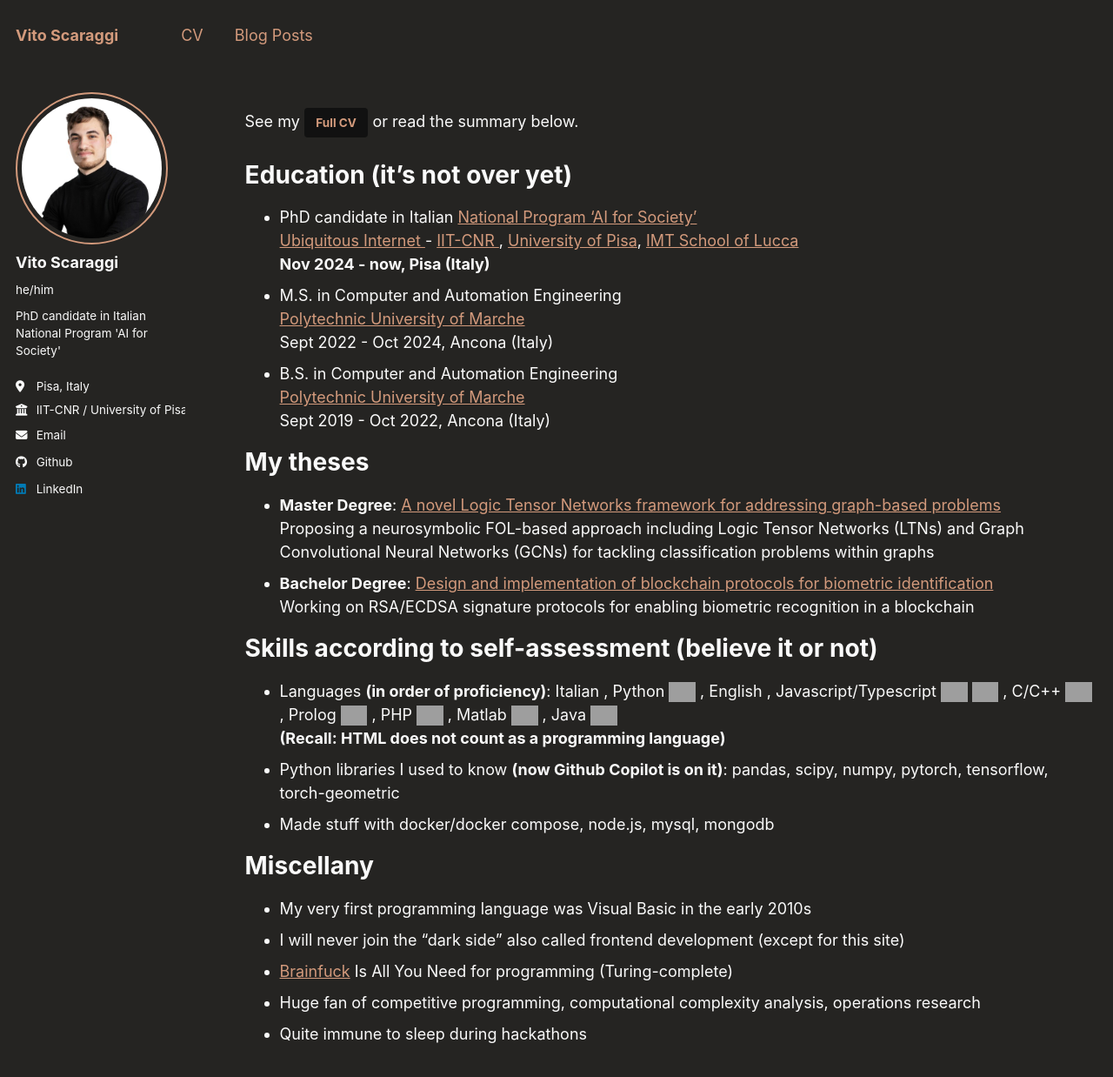
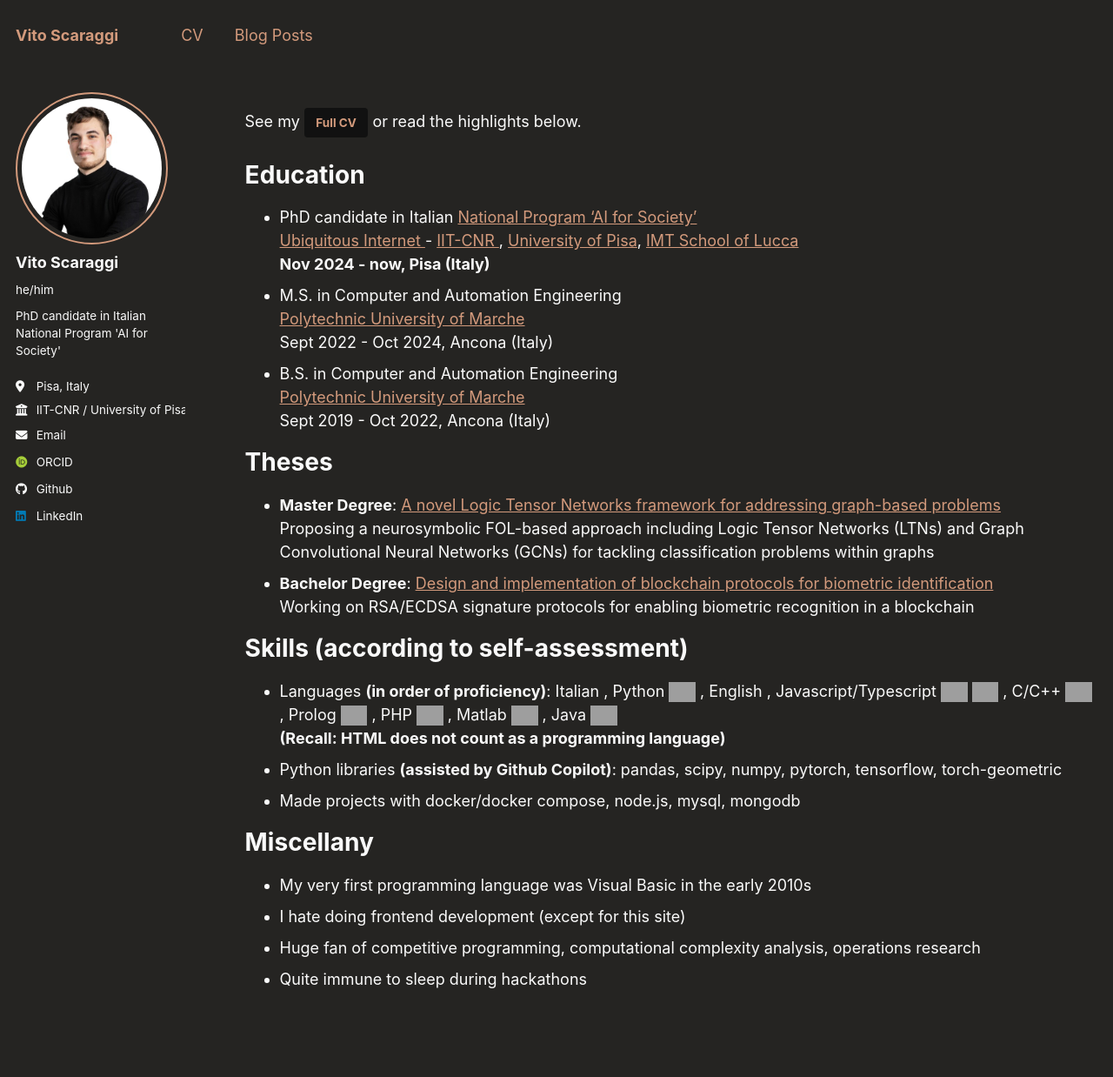
Before and after one commit to devitoska/devitoska.github.io, a Jekyll site: the page built from _pages/cv.md, in a window 1280 px wide and 1400 px high. Shown: the top 1238 px of the window at 87% size. Built offline with Jekyll 4.4.1, drawn with Linux system fonts in a browser that asks for light colours; some web fonts are replaced; a style sheet for code colours, icons or effects is not loaded; grey boxes are pictures that could not be loaded.

Commit message:
update july 31 25

```diff
--- a/_config.yml
+++ b/_config.yml
@@ -28,13 +28,13 @@ author:
   location         : "Pisa, Italy"
   employer         : "IIT-CNR / University of Pisa"
   uri              : # URL
-  email            : "vito.scaraggi@iit.cnr.it"
+  email            : "v.scaraggi@studenti.unipi.it"
 
   # Academic websites
   arxiv            : # URL - Update with the correct link to your profile
   googlescholar    : #"https://scholar.google.com/citations?user=PS_CX0AAAAAJ"
   impactstory      : # URL
-  orcid            : #"http://orcid.org/yourorcidurl"
+  orcid            : "https://orcid.org/0009-0002-9243-0309"
   semantic         : # URL
   pubmed           : #"https://www.ncbi.nlm.nih.gov/pubmed/?term=john+snow"
   researchgate     : # URL
--- a/_pages/cv.md
+++ b/_pages/cv.md
@@ -9,9 +9,9 @@ redirect_from:
 
 {% include base_path %}
 
-See my <a class = "btn btn--inverse" style = "text-decoration:none" href = "/files/cv_vito_scaraggi.pdf">Full CV</a> or read the summary below.
+See my <a class = "btn btn--inverse" style = "text-decoration:none" href = "/files/cv_vito_scaraggi.pdf">Full CV</a> or read the highlights below.
 
-Education (it's not over yet)
+Education
 ======
 * PhD candidate in Italian <a href = "https://phd-ai-society.di.unipi.it/en/">National Program 'AI for Society'</a>
 <br> <a href = "https://ui.iit.cnr.it/en/"> Ubiquitous Internet </a> - <a href = "https://www.iit.cnr.it/en/"> IIT-CNR </a>, <a href = "https://www.unipi.it/index.php/english"> University of Pisa</a>, <a href = "https://www.imtlucca.it/en">IMT School of Lucca</a>
@@ -23,14 +23,14 @@ Education (it's not over yet)
 <br> <a href = "https://www.univpm.it/Entra/Universita_Politecnica_delle_Marche_Home/L/1"> Polytechnic University of Marche </a>
 <br> Sept 2019 - Oct 2022, Ancona (Italy)
 
-My theses
+Theses
 ======
 * <b>Master Degree</b>: <a href = "https://tesi.univpm.it/handle/20.500.12075/19225">A novel Logic Tensor Networks framework for addressing graph-based problems</a>
 <br> Proposing a neurosymbolic FOL-based approach including Logic Tensor Networks (LTNs) and Graph Convolutional Neural Networks (GCNs) for tackling classification problems within graphs
 * <b>Bachelor Degree</b>: <a href = "https://tesi.univpm.it/handle/20.500.12075/10904">Design and implementation of blockchain protocols for biometric identification</a>
 <br> Working on RSA/ECDSA signature protocols for enabling biometric recognition in a blockchain
 
-Skills according to self-assessment (believe it or not)
+Skills (according to self-assessment)
 ======
 * Languages <b>(in order of proficiency)</b>: Italian <span class="fi fi-it devicon"></span>, Python
             <img class = "devicon" src="https://cdn.jsdelivr.net/gh/devicons/devicon@latest/icons/python/python-original.svg" />
@@ -48,13 +48,12 @@ Skills according to self-assessment (believe it or not)
             <img class = "devicon" src="https://cdn.jsdelivr.net/gh/devicons/devicon@latest/icons/java/java-original.svg" />
           <br>
 <b>(Recall: HTML does not count as a programming language)</b>
-* Python libraries I used to know <b>(now Github Copilot is on it)</b>: pandas, scipy, numpy, pytorch, tensorflow, torch-geometric
-* Made stuff with docker/docker compose, node.js, mysql, mongodb
+* Python libraries <b>(assisted by Github Copilot)</b>: pandas, scipy, numpy, pytorch, tensorflow, torch-geometric
+* Made projects with docker/docker compose, node.js, mysql, mongodb
 
 Miscellany
 ======
 * My very first programming language was Visual Basic in the early 2010s
-* I will never join the "dark side" also called frontend development (except for this site)
-* <a href = "https://en.wikipedia.org/wiki/Brainfuck">Brainfuck</a> Is All You Need for programming (Turing-complete)
-* Huge fan of competitive programming, computational complexity analysis,  operations research
+* I hate doing frontend development (except for this site)
+* Huge fan of competitive programming, computational complexity analysis, operations research
 * Quite immune to sleep during hackathons
```
Also changed, not shown: _pages/about.md (+6 -5 lines).
